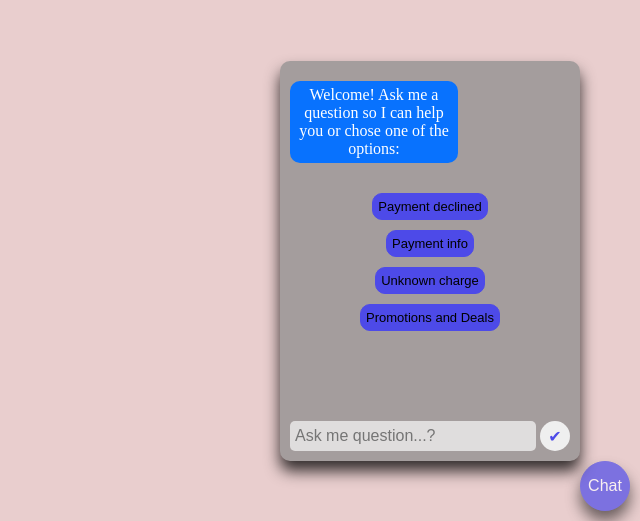
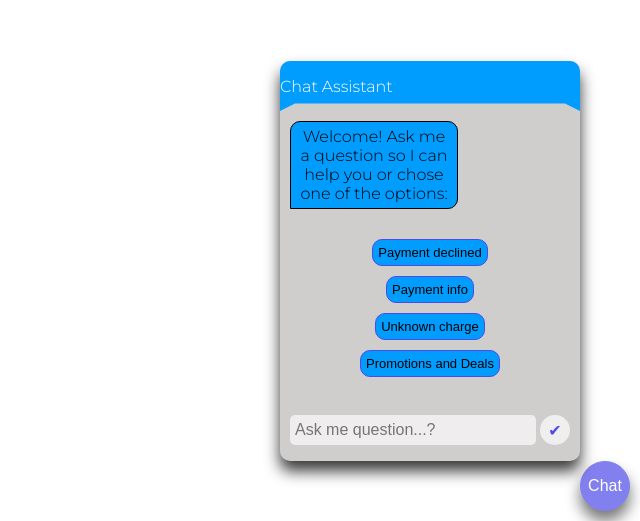
Before and after one commit to michalsamulak/Chatbot, a website built with Parcel: page index.html in a window 1280 px wide. Shown: the part 279-800 px from the top of the page, without its empty margins (640-1280 px from the left). Built offline with nearby package versions, Linux system fonts and the light colour scheme; a web font is replaced by a local one.

Commit message:
submit btn style and setQues methode

```diff
--- a/src/style/main.scss
+++ b/src/style/main.scss
@@ -1,10 +1,17 @@
 $dark-violet: #4d4ae8;
+$dark-violet-transparented: #4d4ae886;
 $mid-brown: #b4535348;
 $white: #fff;
-$dark-blue: #0872fe;
+$dark-blue: rgb(0, 157, 255);
+$light-blue: #7aaff4;
+$black: black;
+$grey: rgb(208, 205, 205);
+$grey-dark :rgba(255, 255, 255, 0.654);
+$grey-transparented:  rgba(208, 205, 205, 0.295);
+$light-green: rgb(9, 166, 9);
 
 $color-loader-dark: rgba(0, 0, 0, 0.202);
-$color-loader-light:  rgb(200, 189, 189);
+$color-loader-light: rgb(200, 189, 189);
 *,
 *::before,
 *::after {
@@ -13,10 +20,9 @@ $color-loader-light:  rgb(200, 189, 189);
     box-sizing: border-box;
 }
 
-
 * {
     scrollbar-width: thin;
-    scrollbar-color: $dark-violet rgba(0, 0, 0, 0.347);
+    scrollbar-color: $dark-violet-transparented rgba(0, 0, 0, 0.347);
 }
 
 *::-webkit-scrollbar {
@@ -28,12 +34,12 @@ $color-loader-light:  rgb(200, 189, 189);
 }
 
 *::-webkit-scrollbar-thumb {
-    background-color: $dark-violet;
+    background-color: $dark-violet-transparented;
     border-radius: 20px;
-    border: 3px solid rgba(0, 0, 0, 0.347);
+    border: 3px solid $grey-transparented;
 }
 
-@import url("https://fonts.googleapis.com/css2?family=Red+Hat+Mono&display=swap");
+@import url("https://fonts.googleapis.com/css2?family=Lato:wght@300&family=Montserrat:wght@300&display=swap");
 
 body {
     display: flex;
@@ -41,7 +47,10 @@ body {
     justify-content: center;
 
     width: 100%;
-    background-color: $mid-brown;
+    background-color: $white;
+
+    font-family: "Lato", sans-serif;
+    font-family: "Montserrat", sans-serif;
 }
 
 .chat {
@@ -49,6 +58,40 @@ body {
     margin: auto;
     padding: 0 1rem;
     text-align: center;
+
+    &__container {
+        display: none;
+        position: fixed;
+        bottom: 60px;
+        right: 60px;
+        flex-direction: column;
+
+        height: 400px;
+        width: 300px;
+        padding: 10px;
+        border-radius: 10px;
+
+        box-shadow: 0 10px 15px rgba(0, 0, 0, 0.784);
+        background-color: $grey;
+    }
+
+    &__header {
+        width: 300px;
+        height: 50px;
+        margin: -10px;
+        margin-bottom: 0px;
+        padding: 0;
+        display: flex;
+        text-align: center;
+        align-items: center;
+        color: $white;
+
+        border-radius: 10px 10px 0 0;
+        clip-path: polygon(0% 0%, 100% 0%, 100% 100%, 95% 85%, 5% 85%, 0% 100%);
+
+        background-color: $dark-blue;
+        font-size: 1rem;
+    }
 
     &__btn {
         position: fixed;
@@ -74,27 +117,6 @@ body {
             opacity: 1;
         }
 
-        &:active {
-            transform: translateY(3px);
-        }
-    }
-
-    &__container {
-        display: none;
-        position: fixed;
-        bottom: 60px;
-        right: 60px;
-        flex-direction: column;
-        justify-content: space-between;
-
-        height: 400px;
-        width: 300px;
-        padding: 10px;
-        border-radius: 10px;
-
-        box-shadow: 0 10px 15px rgba(0, 0, 0, 0.784);
-        background-color: rgb(164, 157, 157);
-
     }
 
     .active {
@@ -104,6 +126,8 @@ body {
     &__window {
         height: 80%;
         overflow-y: auto;
+
+
     }
 
     &__message {
@@ -113,22 +137,30 @@ body {
         align-items: center;
         margin: 5px;
         padding: 5px;
+        border: 1px solid;
         border-radius: 10px;
 
-        background-color: $dark-blue;
-
-        color: $white;
+        color: $black;
         font-size: 1rem;
     }
 
     &__bot {
         width: 60%;
         margin: 10px 0;
+
+        border-radius: 10px 10px 10px 0;
+
+        background-color: $dark-blue;
     }
 
     &__user {
         width: 60%;
         margin: 5px 0 5px auto;
+
+
+        border-radius: 10px 10px 0 10px;
+
+        background-color: $light-blue;
     }
 
     &__input {
@@ -142,7 +174,7 @@ body {
             border: none;
             border-radius: 5px;
 
-            background-color: rgba(255, 255, 255, 0.654);
+            background-color: $grey-dark;
             font-size: 1rem;
 
             &:focus {
@@ -159,10 +191,10 @@ body {
 
             color: $dark-violet;
             cursor: pointer;
+            &:hover {
+                background-color: $light-green;
+            }
 
-            &:active {
-                transform: translateY(3px);
-            }
         }
     }
 
@@ -175,20 +207,17 @@ body {
             justify-content: center;
             align-items: center;
 
-            margin: 10px auto ;
+            margin: 10px auto;
             padding: 5px;
             border-radius: 10px;
             border: 1px solid $dark-violet;
 
-
-            background-color: $dark-violet;
+            background-color: $dark-blue;
             font-size: 13px;
             cursor: pointer;
         }
     }
 }
-
-
 
 .loader span {
     display: inline-block;
@@ -202,20 +231,19 @@ body {
 
     animation-name: dots;
     animation-duration: 1.7s;
-    animation-iteration-count:  infinite;
+    animation-iteration-count: infinite;
     animation-timing-function: ease-in-out;
 
     &:nth-child(2) {
-        animation-delay: .4s;
+        animation-delay: 0.4s;
     }
 
     &:nth-child(3) {
-        animation-delay: .8s;
+        animation-delay: 0.8s;
     }
 }
 
-
-@keyframes dots{
+@keyframes dots {
     50% {
         opacity: 0;
         transform: scale(0.7) translateY(10px);
--- a/src/ts/index.ts
+++ b/src/ts/index.ts
@@ -1,3 +1,4 @@
+
 import { createElementWithClass, createElementWithManyClass, addElemntsToContainer, setAttr, setLoader, removeLoader } from './helpers'
 const body = document.querySelector<HTMLBodyElement>('.body')!
 
@@ -41,10 +42,22 @@ class Chatbot {
     this.botQueHandler()
   }
 
+  setQues(options: string[], replyes: string[]) {
+    this.quesOptions = options;
+    this.quesReply = replyes;
+  }
+
   createLayout() {
     // creating elements
     const chatDiv = createElementWithClass('div', 'chat')
     const chatInput = createElementWithClass('form', 'chat__input')
+    const chatHeader = createElementWithClass('div', 'chat__header')
+    // const chatImg = createElementWithClass('img', 'header__img')
+
+
+    chatHeader.innerHTML = "Chat Assistant"
+
+
 
     this.chatBtn.innerHTML = 'Chat'
 
@@ -53,10 +66,12 @@ class Chatbot {
 
     //appending element
     this.root.appendChild(chatDiv)
+    // chatHeader.appendChild(chatImg)
     addElemntsToContainer(chatDiv, [this.chatBtn, this.chatContainer])
-    addElemntsToContainer(this.chatContainer, [this.chatWindow, chatInput])
+    addElemntsToContainer(this.chatContainer, [chatHeader, this.chatWindow, chatInput])
     addElemntsToContainer(chatInput, [this.input, this.submitInput])
     this.chatWindow.appendChild(this.chatQues)
+
   }
 
   botAnswers(question: string) {
```
Also changed, not shown: index.html (+9 -4 lines), chat.png (added), dist/chat.f5a110b4.png (added), dist/chatbot-4736275.fd1b92ee.svg (added), dist/chatbot.647b889d.svg (added), dist/chatbot.a6285cc0.png (added), dist/index.html, src/img/chat.png (added), 4 other files. Lines whose indentation alone changed are shown as unchanged.
